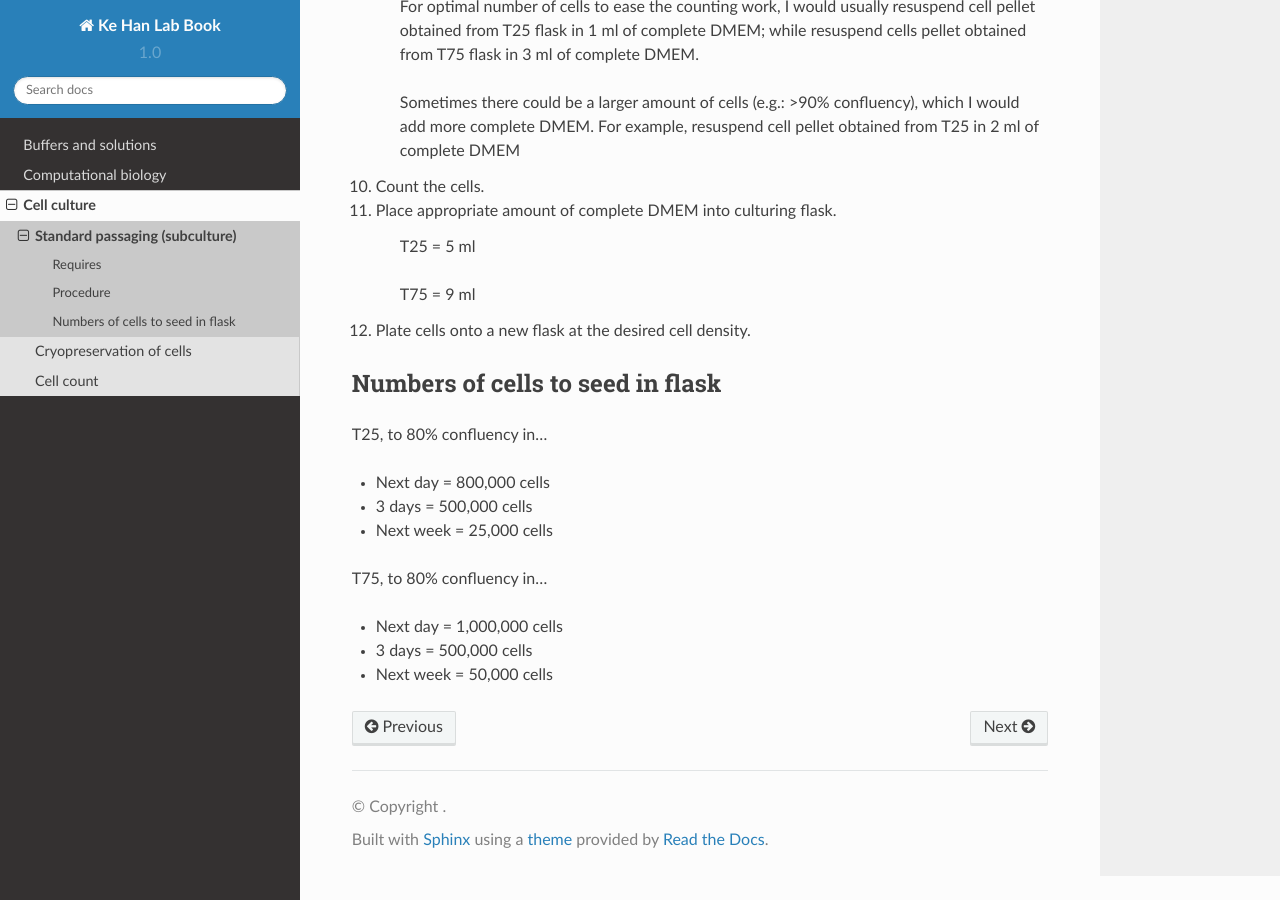
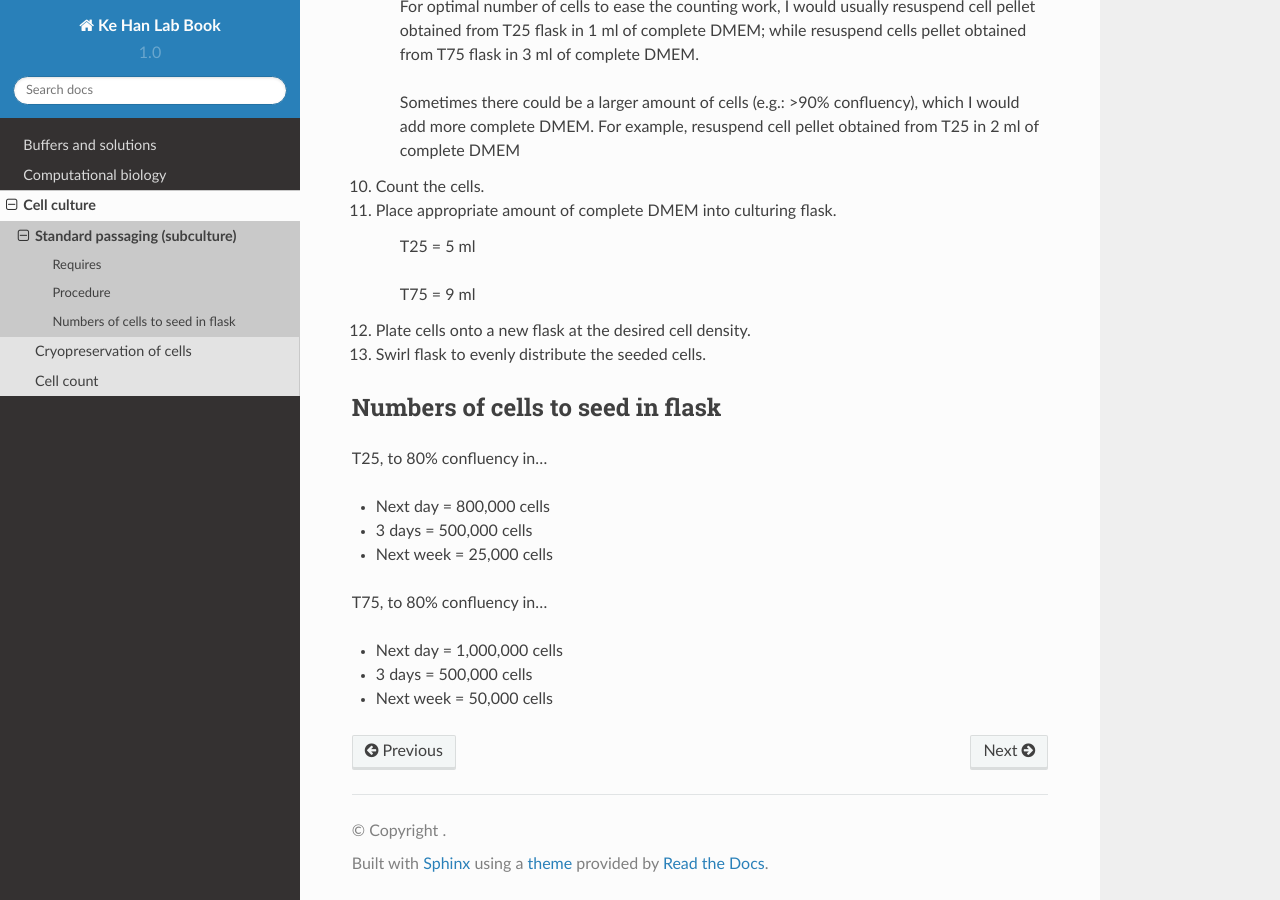
Before and after one commit to kehantan/labbook, a Sphinx documentation site: the page built from docs/cell_culture/maintain.rst, in a window 1280 px wide and 900 px high, scrolled down 985 px. Built offline with Sphinx 7.4.7 and the Read the Docs theme 2.0.0, drawn with Linux system fonts in a browser that asks for light colours.

Commit message:
Update maintain.rst

```diff
--- a/docs/cell_culture/maintain.rst
+++ b/docs/cell_culture/maintain.rst
@@ -46,6 +46,7 @@
     T75 = 9 ml
 
 #. Plate cells onto a new flask at the desired cell density.
+#. Swirl flask to evenly distribute the seeded cells.
 
 Numbers of cells to seed in flask
 ---------------------------------
```
